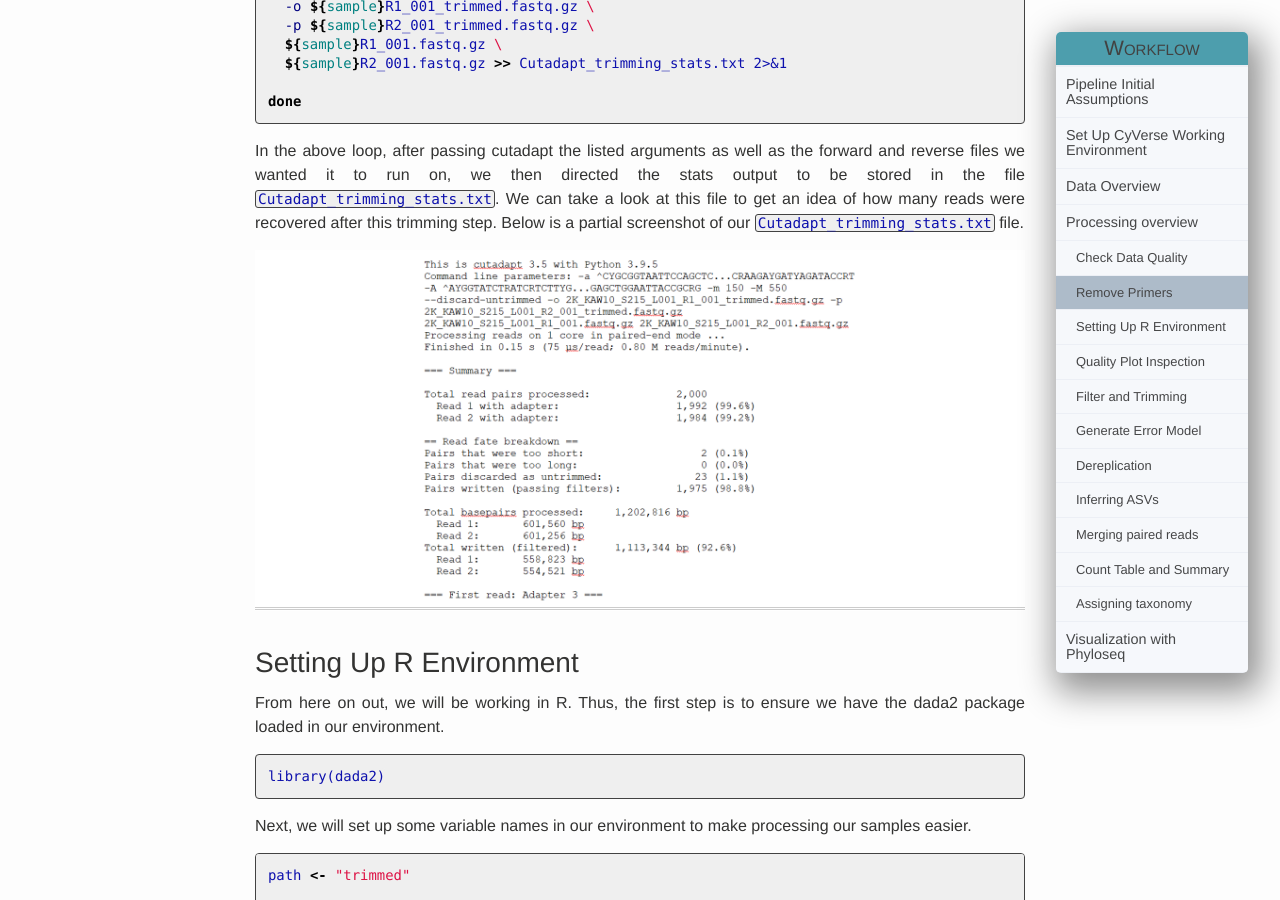
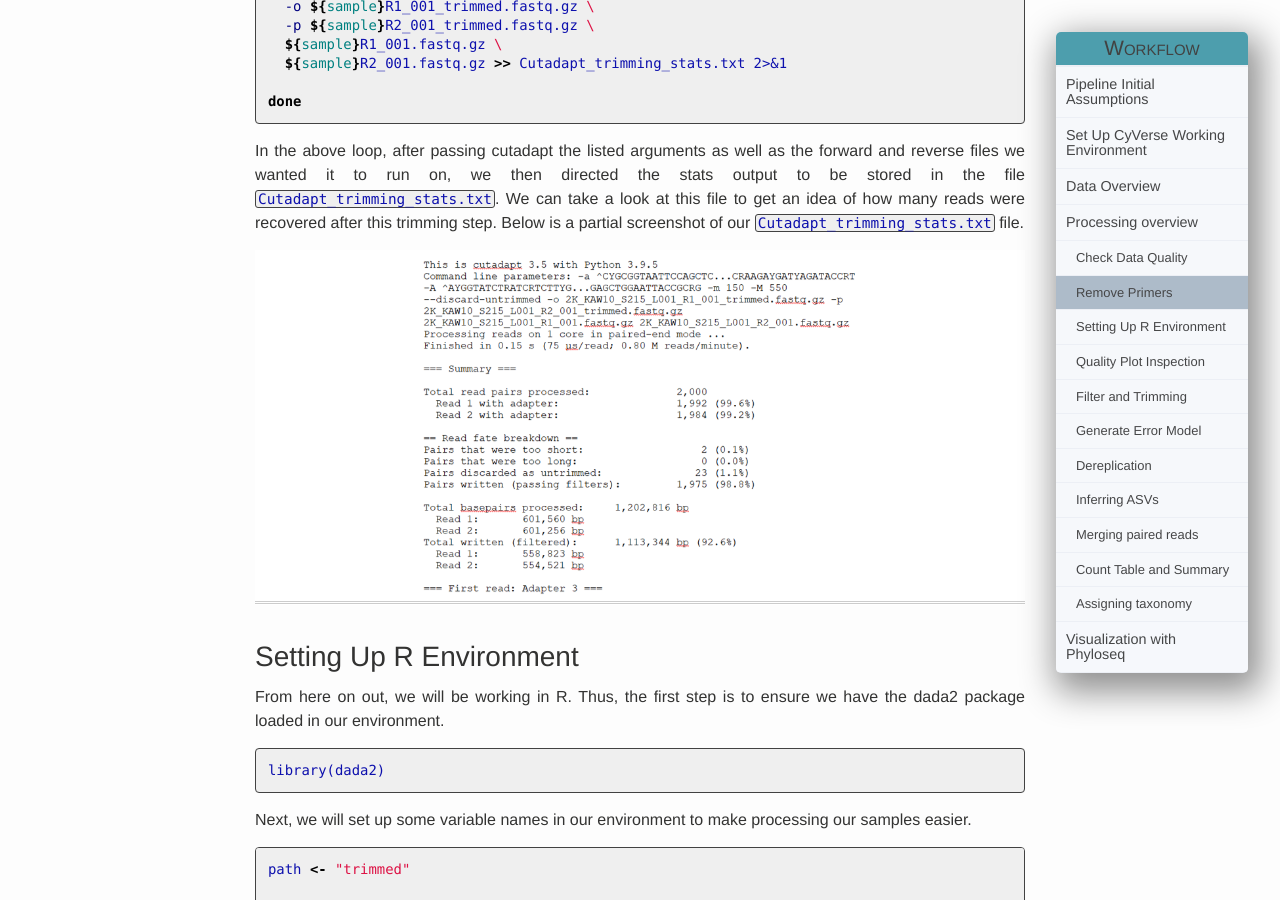
Before and after one commit to Maine-eDNA/Maine-eDNA.github.io, a Jekyll site: the page built from Tutorial/index.md, in a window 1280 px wide and 900 px high, scrolled down 4237 px. Built offline with Jekyll 4.4.1, drawn with Linux system fonts in a browser that asks for light colours.

Commit message:
cutadapt pic alteration

```diff
--- a/Tutorial/index.md
+++ b/Tutorial/index.md
@@ -151,7 +151,7 @@ done
 
 In the above loop, after passing cutadapt the listed arguments as well as the forward and reverse files we wanted it to run on, we then directed the stats output to be stored in the file `Cutadapt_trimming_stats.txt`. We can take a look at this file to get an idea of how many reads were recovered after this trimming step. Below is a partial screenshot of our `Cutadapt_trimming_stats.txt` file.
 
-<center><img src="../images/cutadapt.png"></center>
+<center><img src="../images/cutadapt2.png"></center>
 
 ---
 ---
```
Also changed, not shown: images/cutadapt2.png (added).
